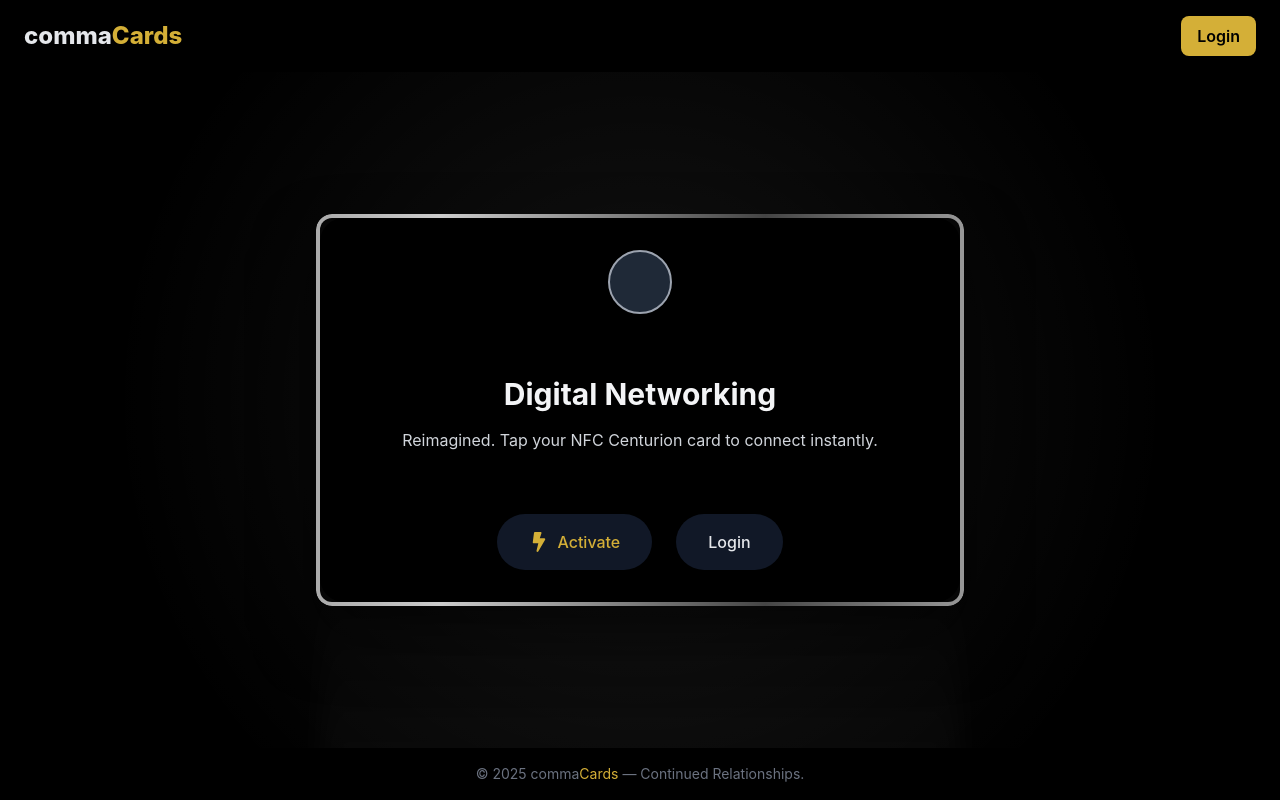
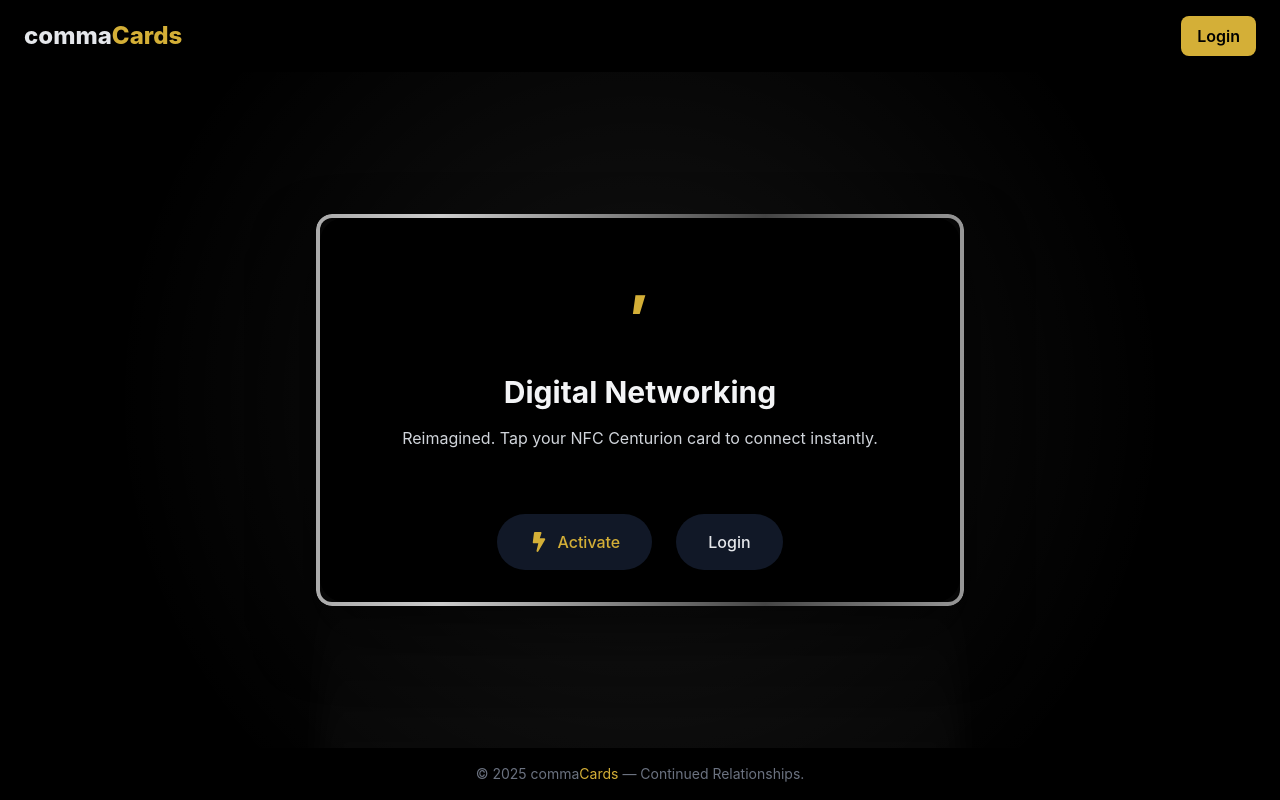
Before and after one commit to sandy-the-earth/nfc-frontend, a React (Vite) app: page / in a window 1280 px wide. Built offline with nearby package versions, Linux system fonts and the light colour scheme.

Commit message:
Replace top accent circle with a comma logo in HomePage component

```diff
--- a/src/pages/HomePage.jsx
+++ b/src/pages/HomePage.jsx
@@ -78,9 +78,9 @@
               onMouseLeave={() => tiltApi.start({ xys: [0, 0, 1] })}
               className="bg-black w-full h-full p-8 rounded-3xl shadow-none relative flex flex-col justify-between"
             >
-              {/* Top accent circle */}
+              {/* Top comma logo */}
               <div className="flex justify-center">
-                <div className="w-16 h-16 bg-gray-800 rounded-full border-2 border-gray-400" />
+                <span className="text-6xl text-[#D4AF37] font-extrabold leading-none">,</span>
               </div>
 
               {/* Center content */}
```
